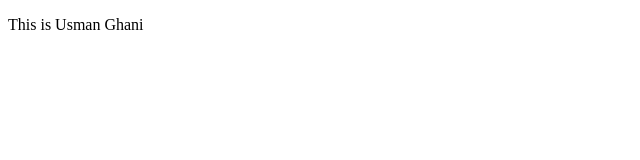
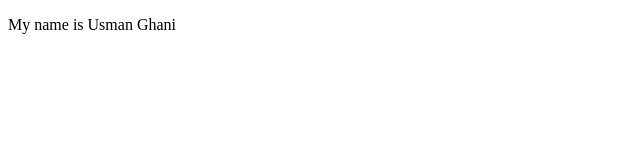
Before and after one commit to M-Ghani97/staticapp, a plain HTML site: page index.html in a window 1280 px wide. Shown: the full height of the page, 0-640 px from the left. Drawn offline with Linux system fonts and the light colour scheme.

Commit message:
change intro

```diff
--- a/index.html
+++ b/index.html
@@ -6,6 +6,6 @@
     <title>App</title>
 </head>
 <body>
-    <p>This is Usman Ghani</p>
+    <p>My name is Usman Ghani</p>
 </body>
 </html>
```
